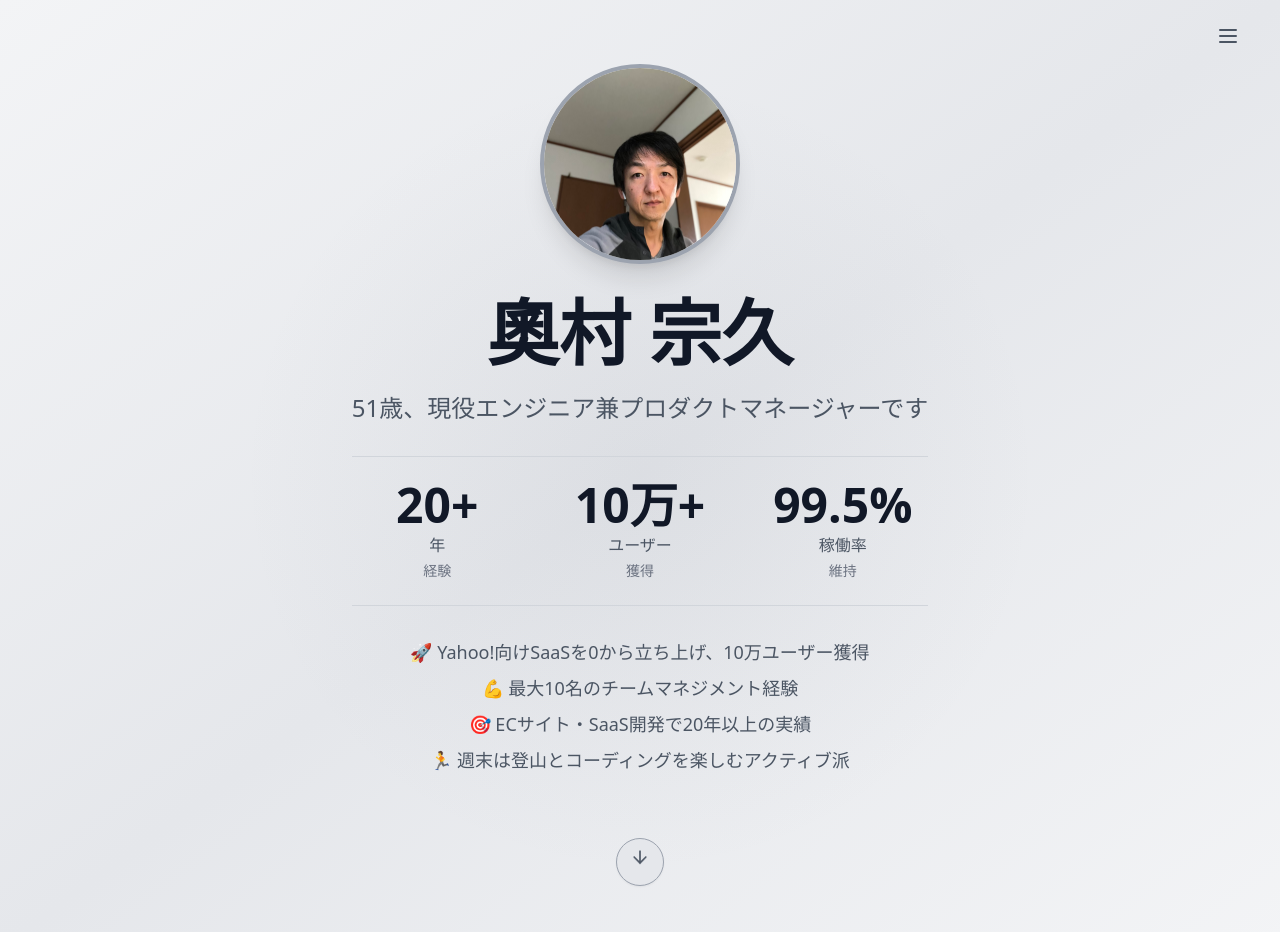
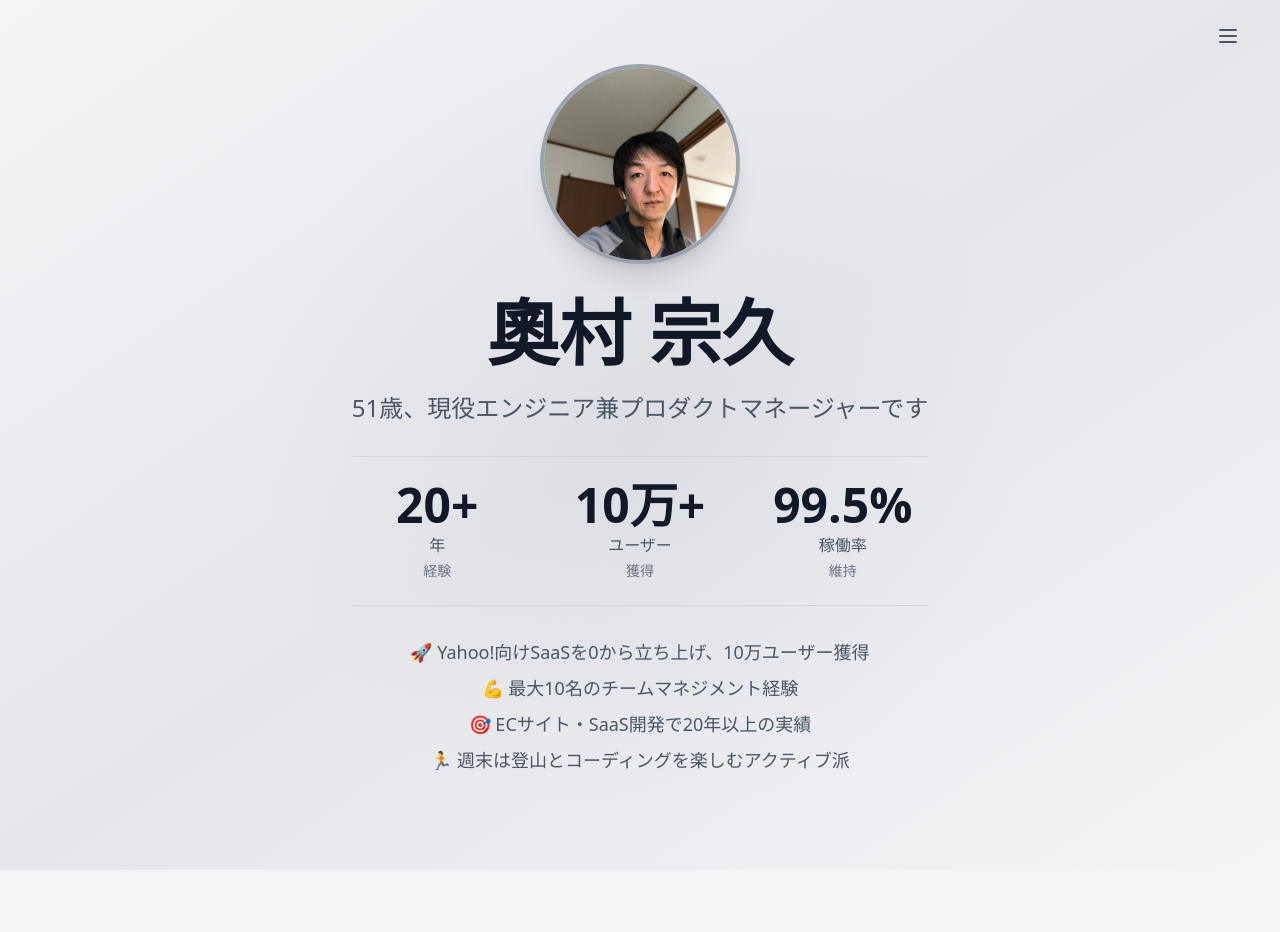
Before and after one commit to m-okumura/my-portfolio, a React (Vite) app: page / in a window 1280 px wide. Shown: the top 932 px of the page. Built offline with nearby package versions, Linux system fonts and the light colour scheme.

Commit message:
Heroセクションのスクロール用矢印ボタンを削除

```diff
--- a/src/components/Hero.tsx
+++ b/src/components/Hero.tsx
@@ -1,5 +1,4 @@
 import { motion } from 'framer-motion'
-import { ArrowDown } from 'lucide-react'
 import profilePhoto from '../assets/okumuram.jpeg'
 
 const Hero = () => {
@@ -121,22 +120,6 @@ const Hero = () => {
             <p>🎯 ECサイト・SaaS開発で20年以上の実績</p>
             <p>🏃 週末は登山とコーディングを楽しむアクティブ派</p>
           </motion.div>
-
-          <motion.div
-            className="mt-16"
-            initial={{ opacity: 0 }}
-            animate={{ opacity: 1 }}
-            transition={{ delay: 0.8 }}
-          >
-            <a href="#about" className="inline-block group">
-              <motion.div
-                className="w-12 h-12 rounded-full bg-gray-200 border border-gray-400 flex items-center justify-center group-hover:border-gray-500 transition-all shadow-sm"
-                whileHover={{ scale: 1.1 }}
-              >
-                <ArrowDown className="w-5 h-5 text-gray-600 animate-bounce" />
-              </motion.div>
-            </a>
-          </motion.div>
         </motion.div>
       </div>
     </section>
```
